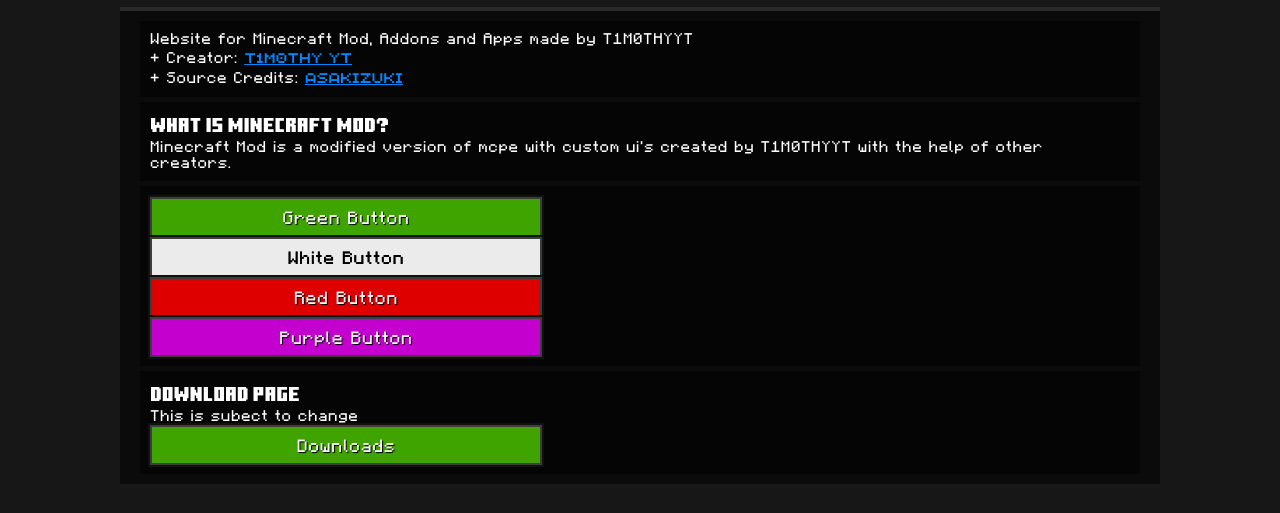
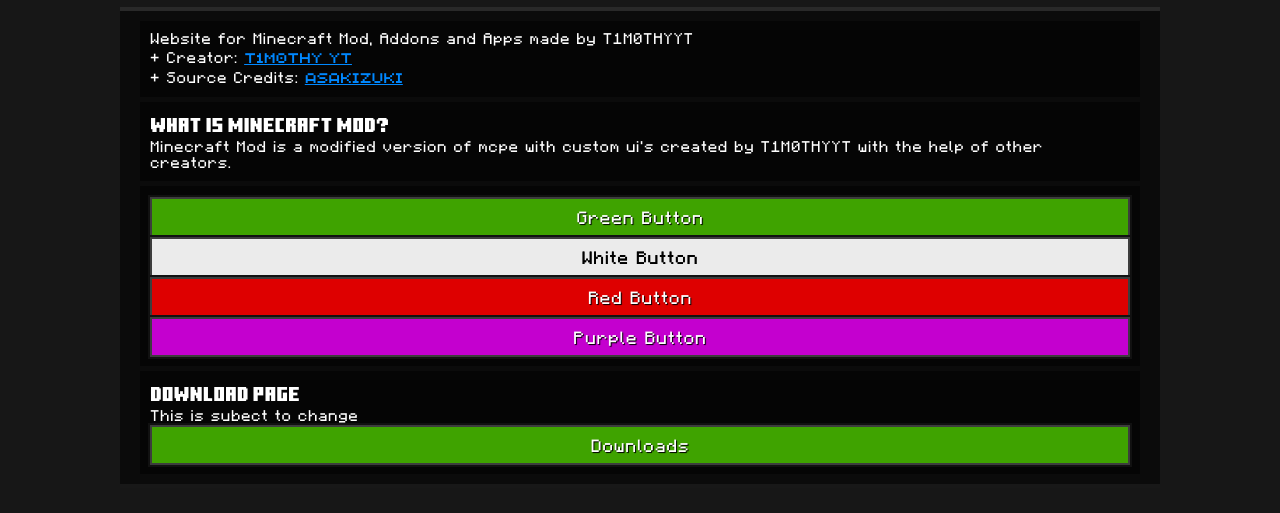
Before and after one commit to TimothyYt193/MinecraftMod, a plain HTML site: page index.html in a window 1280 px wide. Shown: the part 63-576 px from the top of the page. Drawn offline with Linux system fonts and the light colour scheme.

Commit message:
Some major changes

```diff
--- a/style/main.css
+++ b/style/main.css
@@ -147,17 +147,17 @@
     opacity: 0
 }
 
-#whiteButton {
+#whiteButton:hover {
 	  text-shadow: 0px 0px 0px #000000;
     height: 40px;
     position: relative;
-    width: 40%
+    width: 100%
 }
 
 #whiteButton {
   text-shadow: 0px 0px 0px #000000;
   height: 40px;
-  width: 40%;
+  width: 100%;
   border: 2px solid #3D3D3D;
   font-size: 16px;
   cursor: pointer;
@@ -170,7 +170,7 @@
 #greenButton {
   text-shadow: 1px 1px 0.9px #000000;
   height: 40px;
-  width: 40%;
+  width: 100%;
   background-color: #3FA300;
   border: 2px solid #3D3D3D;
   color: #FFFFFF;
@@ -188,7 +188,7 @@
 #redButton {
   text-shadow: 1px 1px 0.9px #000000;
   height: 40px;
-  width: 40%;
+  width: 100%;
   background-color: #de0000;
   border: 2px solid #3D3D3D;
   color: #FFFFFF;
@@ -200,14 +200,14 @@
 }
 
 #redButton:hover {
-  background-color: #bf0000;
+  background-color: #9B0303;
 }
 
 
 #purpleButton {
   text-shadow: 1px 1px 0.9px #000000;
   height: 40px;
-  width: 40%;
+  width: 100%;
   background-color: #c400cf;
   border: 2px solid #3D3D3D;
   color: #FFFFFF;
@@ -219,9 +219,8 @@
 }
 
 #purpleButton:hover {
-  background-color: #a704b0;
+  background-color: #7A0181;
 }
-
 
 
 div.description {
```
